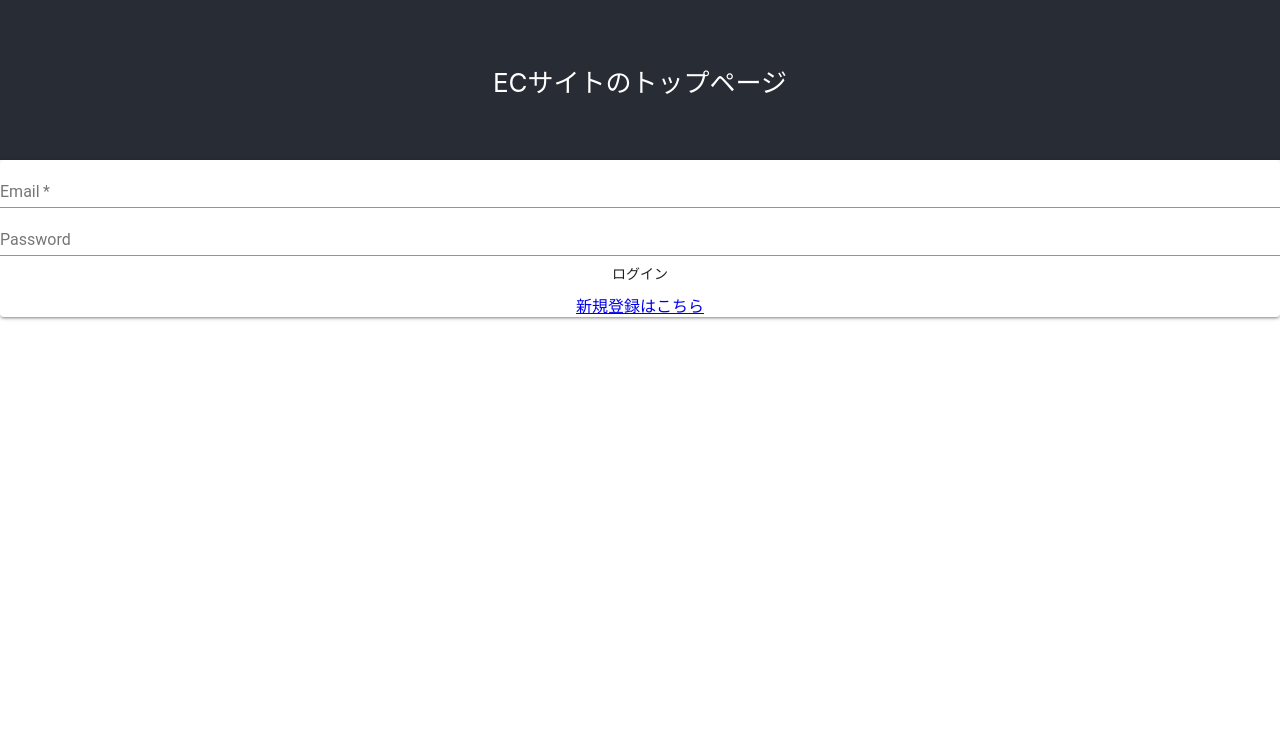
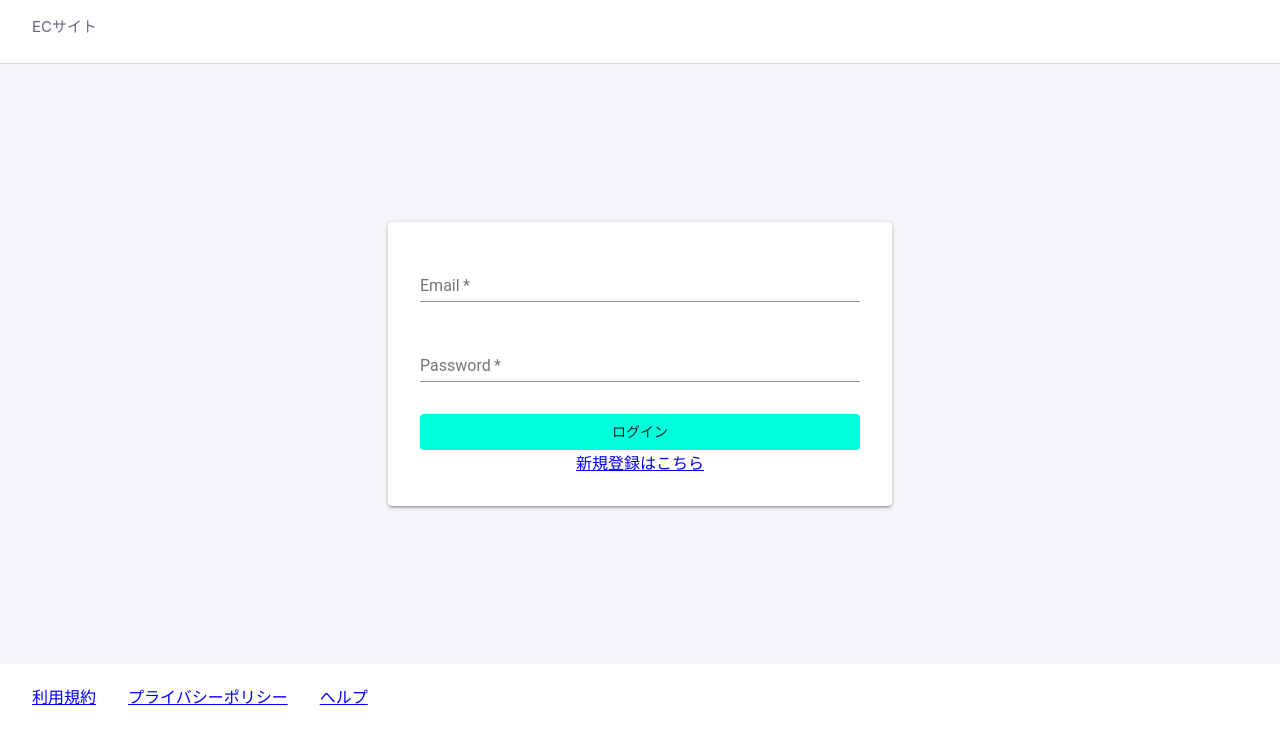
Before and after one commit to ttandms/EC, a React (Create React App) app in the folder frontend/: page /signin in a window 1280 px wide. Shown: the top 744 px of the page. Built offline with nearby package versions, Linux system fonts and the light colour scheme; the HTML template or start-up script is replaced by a standard one; what react-router-redux would draw is missing.

Commit message:
ヘッダーとフッターSFCを追加、signin画面スタイル調整

```diff
--- a/frontend/src/App.css
+++ b/frontend/src/App.css
@@ -1,32 +1,27 @@
-.App {
+.app {
   text-align: center;
+  display: grid;
+  grid-template-columns: 1fr;
+  grid-auto-rows: auto 1fr 64px;
+  grid-template-areas: "navigation" "main" "footer";
+  min-height: 100vh !important;
+  height: 100vh;
 }
 
-.App-logo {
-  animation: App-logo-spin infinite 20s linear;
-  height: 40vmin;
+.app header {
+  grid-area: navigation;
+  display: flex;
+  background-color: white;
+  height: 64px;
 }
 
-.App-header {
-  background-color: #282c34;
-  min-height: 20vh;
+.main {
+  grid-area: main;
   display: flex;
-  flex-direction: column;
-  align-items: center;
-  justify-content: center;
-  font-size: calc(10px + 2vmin);
-  color: white;
+  background-color: #f5f5fa;
+  min-height: 600px;
 }
 
-.App-link {
-  color: #61dafb;
+.footer {
+  grid-area: footer;
 }
-
-@keyframes App-logo-spin {
-  from {
-    transform: rotate(0deg);
-  }
-  to {
-    transform: rotate(360deg);
-  }
-}
--- a/frontend/src/App.js
+++ b/frontend/src/App.js
@@ -12,23 +12,27 @@ import {
 
 import Singin from "./Signin";
 import Signup from "./Signup/component";
+import Navigation from "./Navigation";
+import Footer from "./Footer";
 
 class App extends Component {
   render() {
     return (
       <Provider store={store}>
+        <div className="app">
           <Router>
-          <div className="App">
-            <header className="App-header">
-              <p>ECサイトのトップページ</p>
-            </header>
-            <div className={styleMedia.main}>
+            <div>
+              <Navigation className="header" />
+              <div className="main">
                 {/* <Singin /> */}
                 <Route path="/signin" component={Singin} />
                 <Route path="/signup" component={Signup} />
               </div>
             </div>
           </Router>
+
+          <Footer className="footer" />
+        </div>
       </Provider>
     );
   }
--- /dev/null
+++ b/frontend/src/Footer/index.jsx
@@ -0,0 +1,20 @@
+import React from "react";
+import style from "./style.module.css";
+
+const Footer = () => {
+  return (
+    <div className={style.footer}>
+      <a href="test" className={style.link}>
+        利用規約
+      </a>
+      <a href="test" className={style.link}>
+        プライバシーポリシー
+      </a>
+      <a href="test" className={style.link}>
+        へルプ
+      </a>
+    </div>
+  );
+};
+
+export default Footer;
--- /dev/null
+++ b/frontend/src/Footer/style.module.css
@@ -0,0 +1,13 @@
+.footer {
+  display: flex;
+  align-items: center;
+  padding-left: 32px;
+  padding-right: 32px;
+  height: 64px;
+}
+
+.link {
+  display: block;
+  font-size: 16px;
+  margin-right: 32px;
+}
--- /dev/null
+++ b/frontend/src/Navigation/index.jsx
@@ -0,0 +1,12 @@
+import React from "react";
+import style from "./style.module.css";
+
+const Navigation = () => {
+  return (
+    <div className={style.navigation}>
+      <p>ECサイト</p>
+    </div>
+  );
+};
+
+export default Navigation;
--- /dev/null
+++ b/frontend/src/Navigation/style.module.css
@@ -0,0 +1,16 @@
+.navigation {
+  display: flex;
+  justify-content: space-between;
+  background-color: #ffffff;
+  height: 64px;
+  border-bottom: 1px solid #d4d4d9;
+  box-sizing: border-box;
+  padding-left: 32px !important;
+  padding-right: 32px !important;
+  font-family: -apple-system, BlinkMacSystemFont, "Hiragino Kaku Gothic ProN",
+    "ヒラギノ角ゴ ProN W3", "Noto Sans Japanese Regular", Meiryo, "メイリオ",
+    sans-serif;
+  font-size: 15px;
+  color: #666680 !important;
+  box-shadow: none;
+}
--- a/frontend/src/Signin/component.jsx
+++ b/frontend/src/Signin/component.jsx
@@ -39,14 +39,18 @@ export default class Singin extends Component {
         <TextField
           type="password"
           label="Password"
+          required={true}
+          className={style.field}
           value={password || ""}
           onChange={event => this.setState({ password: event.target.value })}
           placeholder="Password"
           fullWidth
         />
-        <Button fullWidth onClick={this.signin}>
-          ログイン
-        </Button>
+        <div className={style.field}>
+          <Button fullWidth onClick={this.signin} className={style.signin}>
+            ログイン
+          </Button>
+        </div>
 
         <Link to="/signup" className={style.signup}>
           新規登録はこちら
--- a/frontend/src/Signin/style.module.css
+++ b/frontend/src/Signin/style.module.css
@@ -1,6 +1,25 @@
-.root {
+.flex {
   display: flex;
-  background-color: white;
+  background-color: #f5f5fa;
   align-items: center;
+  justify-content: center;
+  flex-direction: column;
+  width: 100%;
+}
+
+.form {
+  padding: 32px;
+}
+
+.field {
+  margin-top: 32px !important;
+}
+
+.signin {
+  background-color: rgb(0, 255, 221) !important;
+  border-radius: 20px;
   width: 50%;
 }
+
+.signup {
+}
```
Lines whose indentation alone changed are shown as unchanged.
